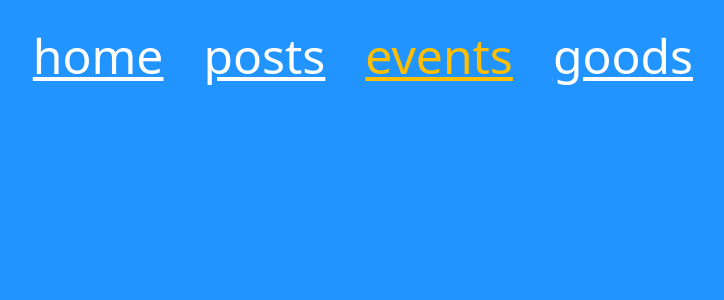
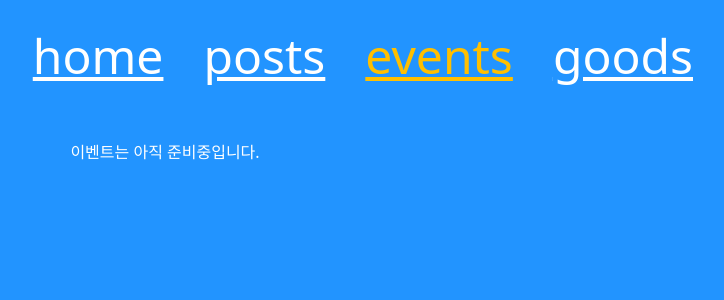
Before and after one commit to anonymousRecords/najakgil-web, a Next.js app: page /events in a window 1280 px wide. Shown: the top 300 px of the page, without its empty margins (475-1199 px from the left). Built offline with nearby package versions, Linux system fonts and the light colour scheme.

Commit message:
chore : 이벤트 페이지 문구 추가

```diff
--- a/app/events/page.tsx
+++ b/app/events/page.tsx
@@ -1,11 +1,11 @@
-import React from 'react'
+import React from "react";
 
 function Events() {
   return (
-    <div>
-
+    <div className="flex items-center justify-center text-white">
+      이벤트는 아직 준비중입니다.
     </div>
-  )
+  );
 }
 
-export default Events
+export default Events;
```
